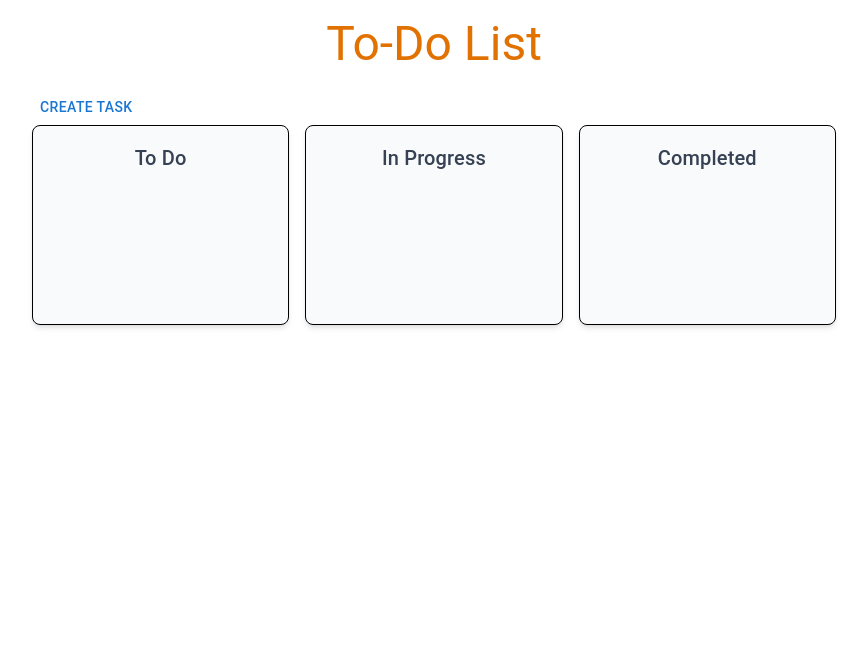
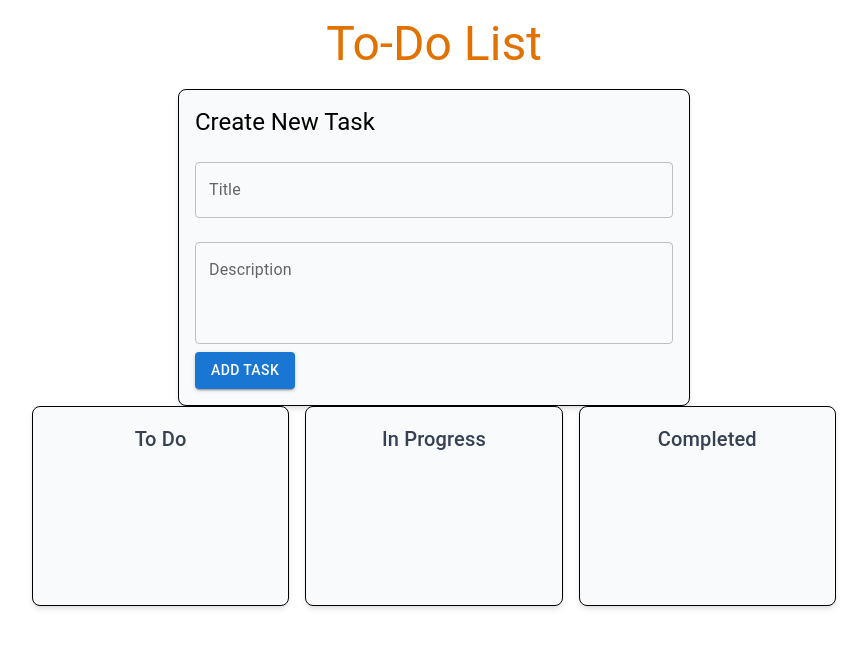
Before and after one commit to sudhanshumishra-js/vite-test, a React (Vite) app: page / in a window 1280 px wide. Shown: the top 648 px of the page, without its empty margins (206-1073 px from the left). Built offline with nearby package versions, Linux system fonts and the light colour scheme.

Commit message:
added create task component

```diff
--- /dev/null
+++ b/src/components/CreateTask.tsx
@@ -0,0 +1,84 @@
+import { useState } from "react";
+import { TextField, Button, Box, Typography } from "@mui/material";
+import { useTaskContext } from "../context/TaskContext";
+import { v4 as uuidv4 } from "uuid";
+
+const CreateTask = () => {
+  const { tasks, addTask } = useTaskContext();
+
+  const [title, setTitle] = useState("");
+  const [description, setDescription] = useState("");
+  const [errors, setErrors] = useState<{
+    title?: string;
+    description?: string;
+  }>({});
+
+  const handleAddTask = () => {
+    const newErrors: { title?: string; description?: string } = {};
+
+    // Validations
+    if (!title.trim()) {
+      newErrors.title = "Title cannot be empty.";
+    } else if (tasks.some((task) => task.title === title)) {
+      newErrors.title = "Task with this title already exists.";
+    }
+
+    if (!description.trim()) {
+      newErrors.description = "Description cannot be empty.";
+    }
+
+    if (Object.keys(newErrors).length > 0) {
+      setErrors(newErrors);
+      return;
+    }
+
+    addTask({
+      id: uuidv4(),
+      title,
+      description,
+      status: "todo",
+    });
+
+    setTitle("");
+    setDescription("");
+    setErrors({});
+  };
+
+  return (
+    <Box className="p-4 border rounded-lg bg-gray-50 shadow-md max-w-lg mx-auto">
+      <Typography variant="h5" gutterBottom>
+        Create New Task
+      </Typography>
+      <TextField
+        fullWidth
+        label="Title"
+        value={title}
+        onChange={(e) => setTitle(e.target.value)}
+        error={Boolean(errors.title)}
+        helperText={errors.title}
+        margin="normal"
+      />
+      <TextField
+        fullWidth
+        label="Description"
+        value={description}
+        onChange={(e) => setDescription(e.target.value)}
+        error={Boolean(errors.description)}
+        helperText={errors.description}
+        margin="normal"
+        multiline
+        rows={3}
+      />
+      <Button
+        variant="contained"
+        color="primary"
+        onClick={handleAddTask}
+        className="mt-4"
+      >
+        Add Task
+      </Button>
+    </Box>
+  );
+};
+
+export default CreateTask;
--- a/src/components/TaskBoard.tsx
+++ b/src/components/TaskBoard.tsx
@@ -1,33 +1,18 @@
 import { useTaskContext } from "../context/TaskContext";
 import { Task } from "../types/types";
-import { v4 as uuidv4 } from "uuid";
-
-import {
-  DragDropContext,
-  Droppable,
-  Draggable,
-  DropResult,
-} from "react-beautiful-dnd";
-import {
-  Box,
-  Button,
-  Card,
-  CardContent,
-  Container,
-  Typography,
-} from "@mui/material";
+import { DragDropContext, DropResult } from "react-beautiful-dnd";
+import { Container } from "@mui/material";
+import CreateTask from "./CreateTask";
+import TaskColumn from "./TaskColumns";
 
 const TaskBoard = () => {
-  const { tasks, moveTask, addTask } = useTaskContext();
+  const { tasks, moveTask } = useTaskContext();
 
   const handleDragEnd = (result: DropResult) => {
     const { source, destination, draggableId } = result;
-
     if (!destination || source.droppableId === destination.droppableId) return;
 
-    const taskId = draggableId;
-    const newStatus = destination.droppableId as Task["status"];
-    moveTask(taskId, newStatus);
+    moveTask(draggableId, destination.droppableId as Task["status"]);
   };
 
   const columns: { [key in Task["status"]]: string } = {
@@ -35,81 +20,22 @@ const TaskBoard = () => {
     "in-progress": "In Progress",
     completed: "Completed",
   };
-  const handleAddTask = () => {
-    addTask({
-      title: "Title",
-      description: "Descriptyopm",
-      id: uuidv4(),
-      status: "todo",
-    });
-  };
 
   return (
     <Container className="flex flex-col">
-      <Box>
-        <Button onClick={handleAddTask}>Create task </Button>
-      </Box>
-      <div className="grid grid-cols-1 md:grid-cols-3 gap-4">
-        <DragDropContext onDragEnd={handleDragEnd}>
+      <CreateTask />
+      <DragDropContext onDragEnd={handleDragEnd}>
+        <div className="grid grid-cols-1 md:grid-cols-3 gap-4">
           {Object.entries(columns).map(([status, title]) => (
-            <Droppable key={status} droppableId={status}>
-              {(provided) => (
-                <div
-                  ref={provided.innerRef}
-                  {...provided.droppableProps}
-                  className="p-4 border rounded-lg bg-gray-50 shadow-md min-h-[200px]"
-                >
-                  <Typography
-                    variant="h6"
-                    align="center"
-                    className="mb-4 font-bold text-lg text-gray-700"
-                  >
-                    {title}
-                  </Typography>
-
-                  {tasks
-                    .filter((task) => task.status === status)
-                    .map((task, index) => (
-                      <Draggable
-                        key={task.id}
-                        draggableId={task.id}
-                        index={index}
-                      >
-                        {(provided) => (
-                          <div
-                            ref={provided.innerRef}
-                            {...provided.draggableProps}
-                            {...provided.dragHandleProps}
-                            className="mb-2 shadow hover:shadow-lg transition-shadow"
-                          >
-                            <Card>
-                              <CardContent>
-                                <Typography
-                                  variant="subtitle1"
-                                  className="font-bold"
-                                >
-                                  {task.title}
-                                </Typography>
-                                <Typography
-                                  variant="body2"
-                                  color="textSecondary"
-                                >
-                                  {task.description}
-                                </Typography>
-                              </CardContent>
-                            </Card>
-                          </div>
-                        )}
-                      </Draggable>
-                    ))}
-
-                  {provided.placeholder}
-                </div>
-              )}
-            </Droppable>
+            <TaskColumn
+              key={status}
+              status={status as Task["status"]}
+              title={title}
+              tasks={tasks}
+            />
           ))}
-        </DragDropContext>
-      </div>
+        </div>
+      </DragDropContext>
     </Container>
   );
 };
--- /dev/null
+++ b/src/components/TaskColumns.tsx
@@ -0,0 +1,42 @@
+import { Droppable } from "react-beautiful-dnd";
+import { Typography } from "@mui/material";
+import { Task } from "../types/types";
+import TaskItem from "./TskItem";
+
+interface TaskColumnProps {
+  status: Task["status"];
+  title: string;
+  tasks: Task[];
+}
+
+const TaskColumn: React.FC<TaskColumnProps> = ({ status, title, tasks }) => {
+  return (
+    <Droppable droppableId={status}>
+      {(provided) => (
+        <div
+          ref={provided.innerRef}
+          {...provided.droppableProps}
+          className="p-4 border rounded-lg bg-gray-50 shadow-md min-h-[200px]"
+        >
+          <Typography
+            variant="h6"
+            align="center"
+            className="mb-4 font-bold text-lg text-gray-700"
+          >
+            {title}
+          </Typography>
+
+          {tasks
+            .filter((task) => task.status === status)
+            .map((task, index) => (
+              <TaskItem key={task.id} task={task} index={index} />
+            ))}
+
+          {provided.placeholder}
+        </div>
+      )}
+    </Droppable>
+  );
+};
+
+export default TaskColumn;
--- /dev/null
+++ b/src/components/TskItem.tsx
@@ -0,0 +1,36 @@
+import { Draggable } from "react-beautiful-dnd";
+import { Card, CardContent, Typography } from "@mui/material";
+import { Task } from "../types/types";
+
+interface TaskItemProps {
+  task: Task;
+  index: number;
+}
+
+const TaskItem: React.FC<TaskItemProps> = ({ task, index }) => {
+  return (
+    <Draggable draggableId={task.id} index={index}>
+      {(provided) => (
+        <div
+          ref={provided.innerRef}
+          {...provided.draggableProps}
+          {...provided.dragHandleProps}
+          className="mb-2 shadow hover:shadow-lg transition-shadow"
+        >
+          <Card>
+            <CardContent>
+              <Typography variant="subtitle1" className="font-bold">
+                {task.title}
+              </Typography>
+              <Typography variant="body2" color="textSecondary">
+                {task.description}
+              </Typography>
+            </CardContent>
+          </Card>
+        </div>
+      )}
+    </Draggable>
+  );
+};
+
+export default TaskItem;
```
